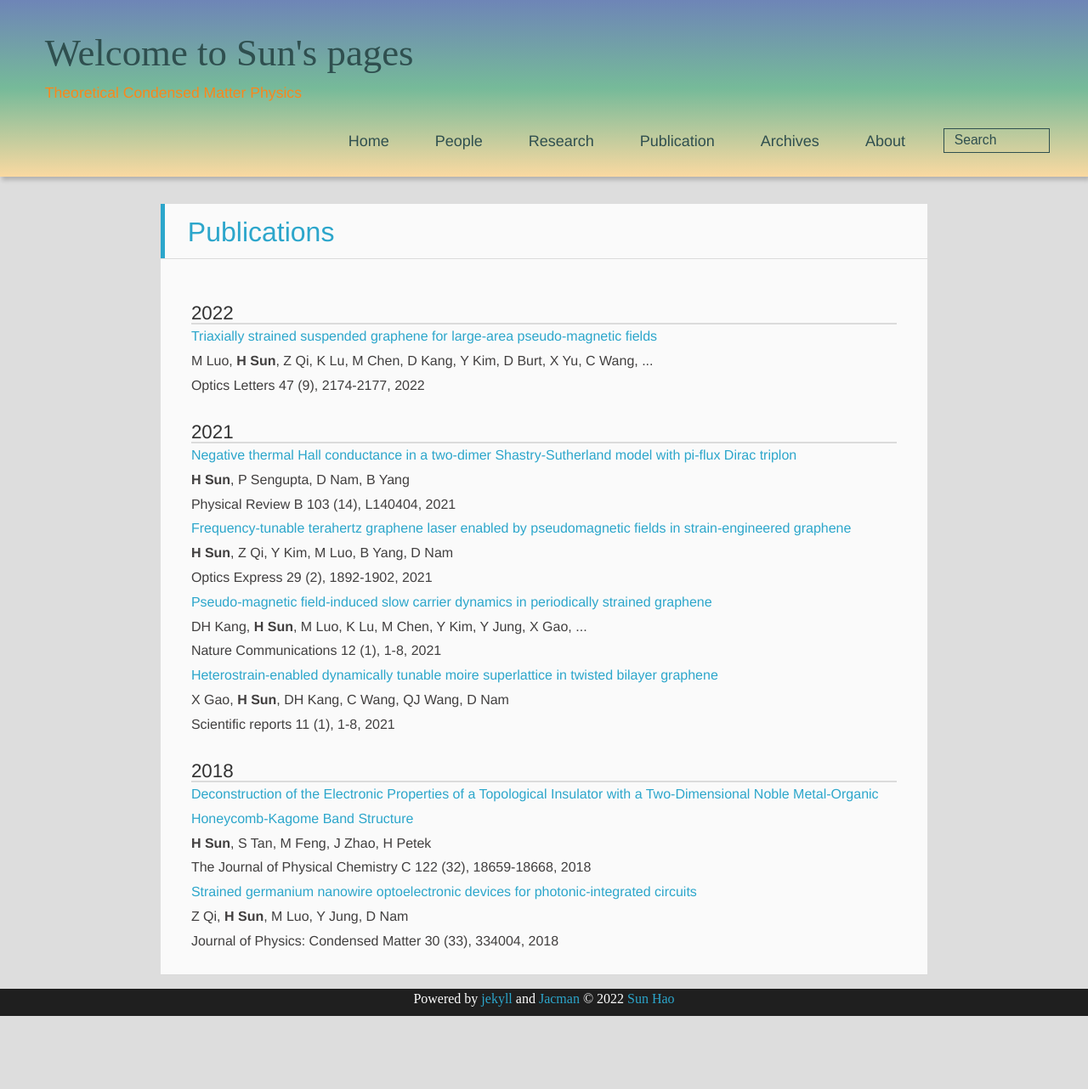
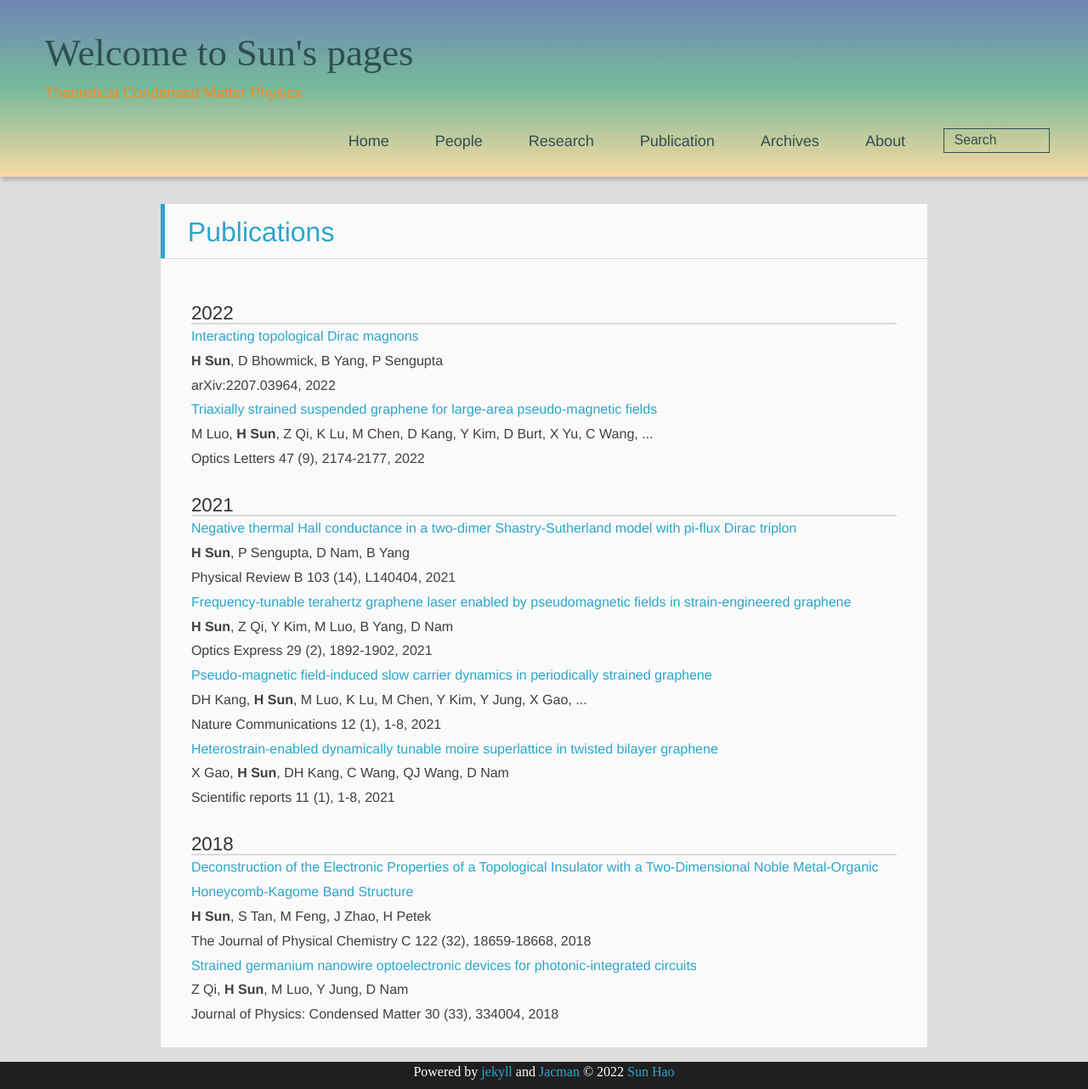
Before and after one commit to sunohao/sunhao_physics, a Jekyll site: the page built from publications/index.html, in a window 1280 px wide. Shown: the whole page at 85% size. Built offline with Jekyll 4.4.1, drawn with Linux system fonts in a browser that asks for light colours; nearby versions of some CDN libraries; some web fonts are replaced; before the commit the page ends 1196 px from its top, so only the background shows below that.

Commit message:
Update index.html

```diff
--- a/publications/index.html
+++ b/publications/index.html
@@ -6,6 +6,13 @@ title: Publications
 
 <h3>2022</h3>
 <hr>
+<td class="gsc_a_t">
+    <a href="10.48550/arXiv.2207.03964">
+        Interacting topological Dirac magnons</a>
+        <div class="gs_gray"><b>H Sun</b>, D Bhowmick, B Yang, P Sengupta</div>
+        <div class="gs_gray">arXiv:2207.03964<span class="gs_oph">, 2022</span></div>
+</td>
+
 <td class="gsc_a_t">
     <a href="https://doi.org/10.1364/OL.455569">
         Triaxially strained suspended graphene for large-area pseudo-magnetic fields</a>
```
